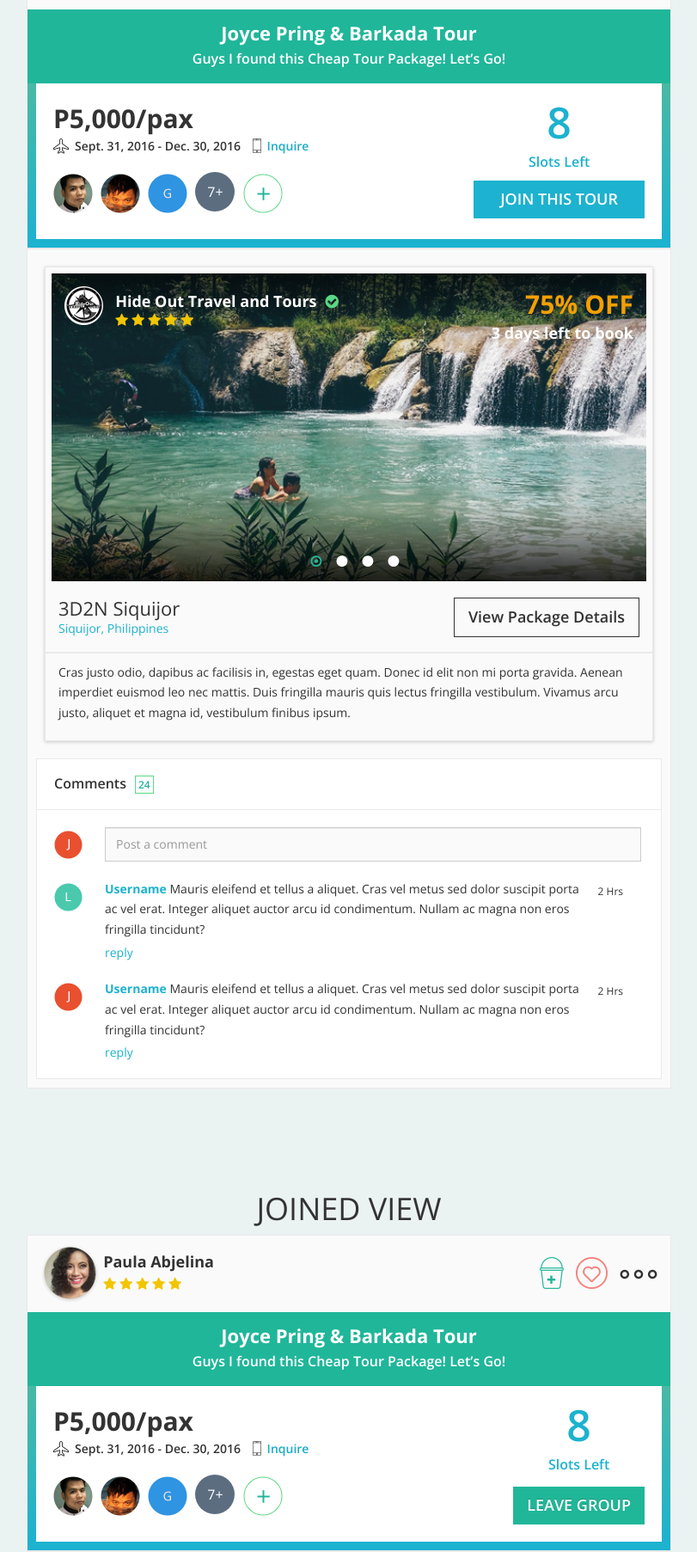
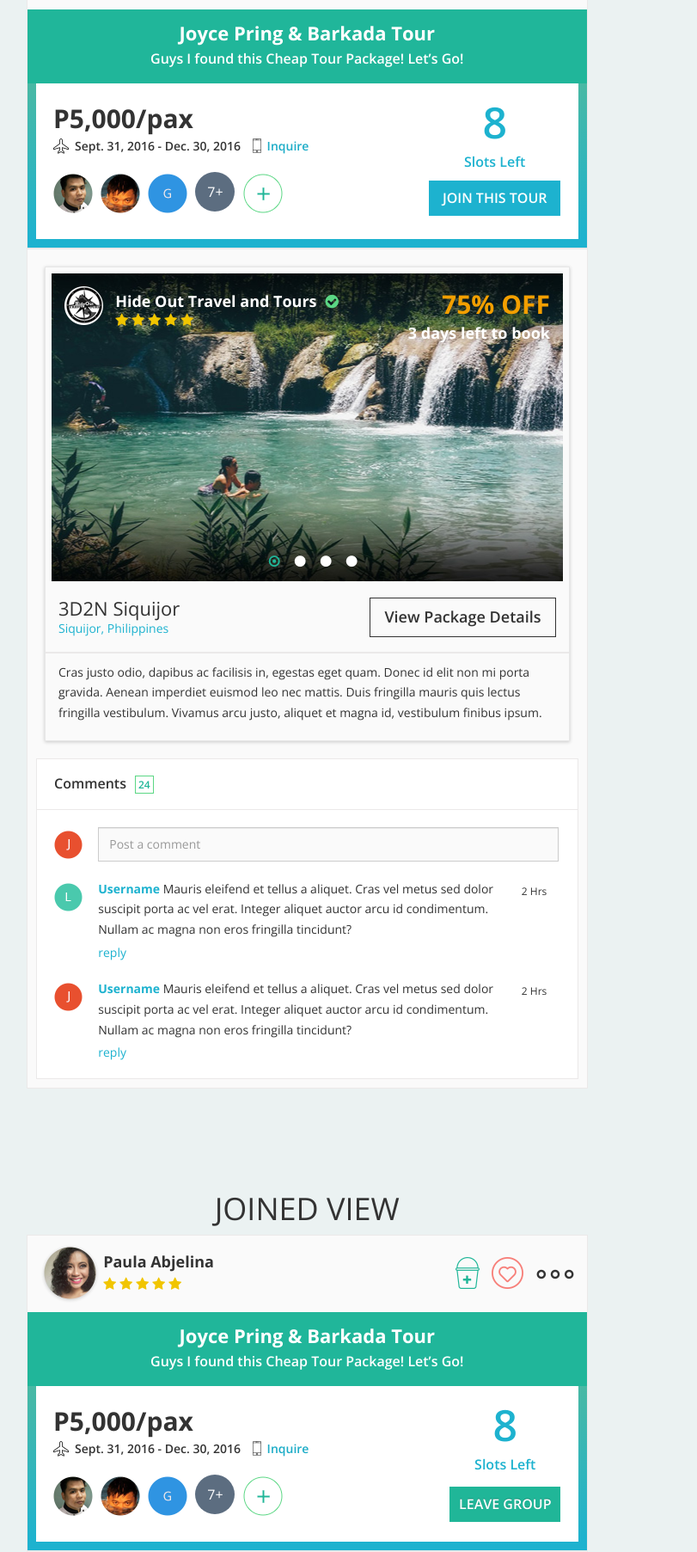
Before and after one commit to rainserinas/bckets, a PHP site: page /pages/group-tour-2.html in a window 1280 px wide. Shown: the part 684-2489 px from the top of the page at 86% size, without its empty margins (234-1045 px from the left). Run offline with PHP 8.4, Linux system fonts and the light colour scheme; style sheets or scripts are compiled from the project's sources; some libraries are stand-ins or nearby versions.

Commit message:
Modified css group tour 2

```diff
--- a/css/dist/generalize.css
+++ b/css/dist/generalize.css
@@ -888,8 +888,8 @@ h6 {
 }
 .group-tour-template .group-tour-header-holder .group-tour-header .slot .slot-number-holder .btn-primary {
   margin-top: 14px;
-  font-size: 18px;
-  padding: 8px 15px;
+  font-size: 16px;
+  padding: 8px 10px;
 }
 .group-tour-template .group-tour-header-holder .group-tour-header .slot .slot-number-holder .btn-primary:hover,
 .group-tour-template .group-tour-header-holder .group-tour-header .slot .slot-number-holder .btn-primary:focus {
@@ -923,7 +923,8 @@ h6 {
   border-radius: 0;
   color: #fff;
   text-transform: uppercase;
-  padding: 8px 30px;
+  padding: 8px 15px;
+  font-size: 16px;
   font-weight: 600;
   margin-top: 10px;
 }
--- a/less/generalize.less
+++ b/less/generalize.less
@@ -905,8 +905,8 @@ h6 {
 				    		color: #20b698;
 				    	}
 					    margin-top: 14px;
-					    font-size: 18px;
-					    padding: 8px 15px;
+					    font-size: 16px;
+					    padding: 8px 10px;
 					}
 				}
 			    .date {
@@ -943,7 +943,8 @@ h6 {
 				    border-radius: 0;
 				    color: #fff;
 				    text-transform: uppercase;
-				    padding: 8px 30px;
+				    padding: 8px 15px;
+				    font-size: 16px;
 				    font-weight: 600;
 				    margin-top: 10px;
 				}
--- a/pages/group-tour-2.html
+++ b/pages/group-tour-2.html
@@ -77,7 +77,7 @@
             <section class="padding2x">
                 <div class="container">
                     <div class="row">
-                        <div class="col-md-8 col-md-offset-2">
+                        <div class="col-md-7 col-md-offset-2">
                             <h1 class="text-center">PUBLIC VIEW</h1>
                             <div class="group-tour-template">
                                 <div class="group-tour-header-holder">
@@ -274,7 +274,7 @@
             <section class="padding2x">
                 <div class="container">
                     <div class="row">
-                        <div class="col-md-8 col-md-offset-2">
+                        <div class="col-md-7 col-md-offset-2">
                             <h1 class="text-center">JOINED VIEW</h1>
                             <div class="group-tour-template">
                                 <div class="group-tour-header-holder">
@@ -471,7 +471,7 @@
             <section class="padding2x">
                 <div class="container">
                     <div class="row">
-                        <div class="col-md-8 col-md-offset-2">
+                        <div class="col-md-7 col-md-offset-2">
                             <h1 class="text-center">PACKAGE DETAILS</h1>
                             <div class="group-tour-template">
                                 <div class="group-tour-header-holder">
```
